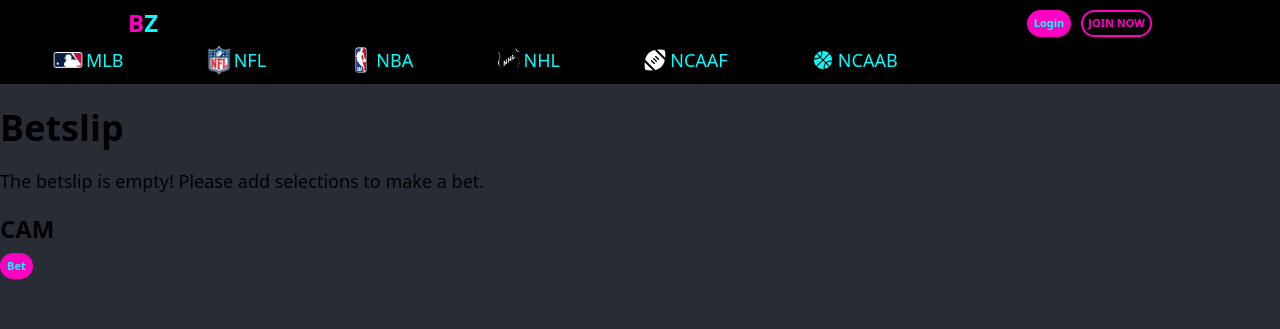
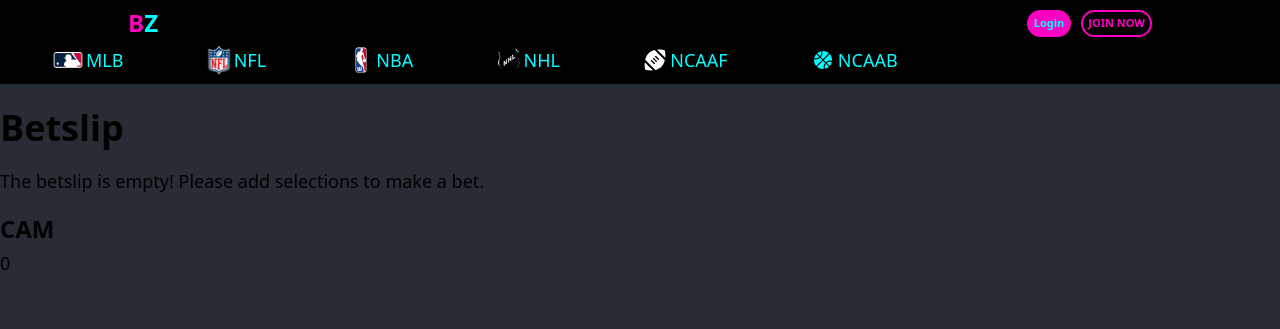
Before and after one commit to 24juice22/BetZero, a React (Vite) app: page /betslip in a window 1280 px wide. Shown: the top 329 px of the page. Built offline with nearby package versions, Linux system fonts and the light colour scheme.

Commit message:
Dispatch state update for modalVisibleSlice when Bet button is clicked

```diff
--- a/src/pages/Betslip.jsx
+++ b/src/pages/Betslip.jsx
@@ -1,9 +1,12 @@
 import React from 'react';
 import { useSelector } from 'react-redux';
 import Slip from '../components/Slip/Slip';
+import { useDispatch } from 'react-redux';
+import { update } from '../redux/modalVisible';
 
 const Betslip = () => {
   const { betbarActive } = useSelector((state) => state);
+  const dispatch = useDispatch();
   const betList = betbarActive.betList;
 
   console.log('line 9 betslip:', betList);
@@ -24,10 +27,14 @@
       {/* {betList.length && (
         <button className='btn betslip__button'>Login to Bet</button>
       )} */}
-      {betbarActive.length && (
-        <button className='btn betslip__button'>Bet</button>
+      {betbarActive.betList.length && (
+        <button
+          className='btn betslip__button'
+          onClick={() => dispatch(update(true))}
+        >
+          Bet
+        </button>
       )}
-      <button className='btn betslip__button'>Bet</button>
     </div>
   );
 };
```
